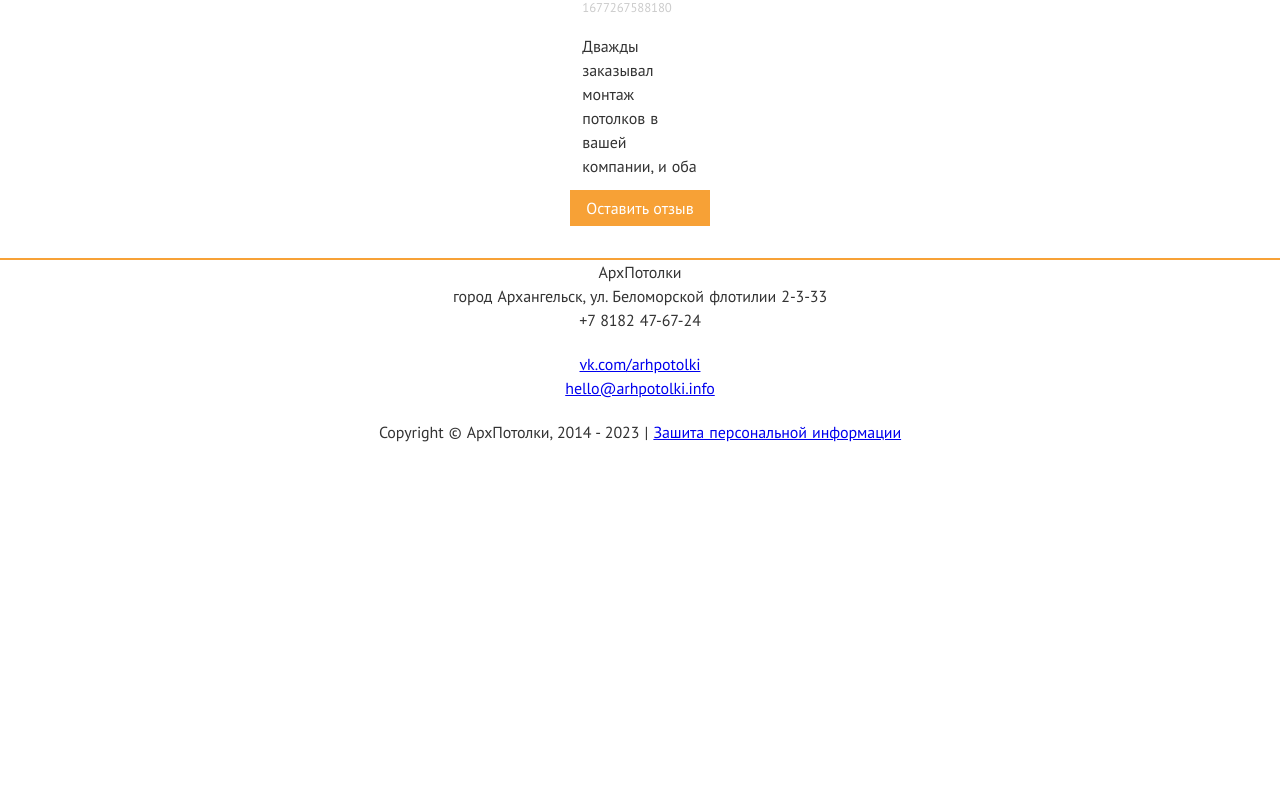
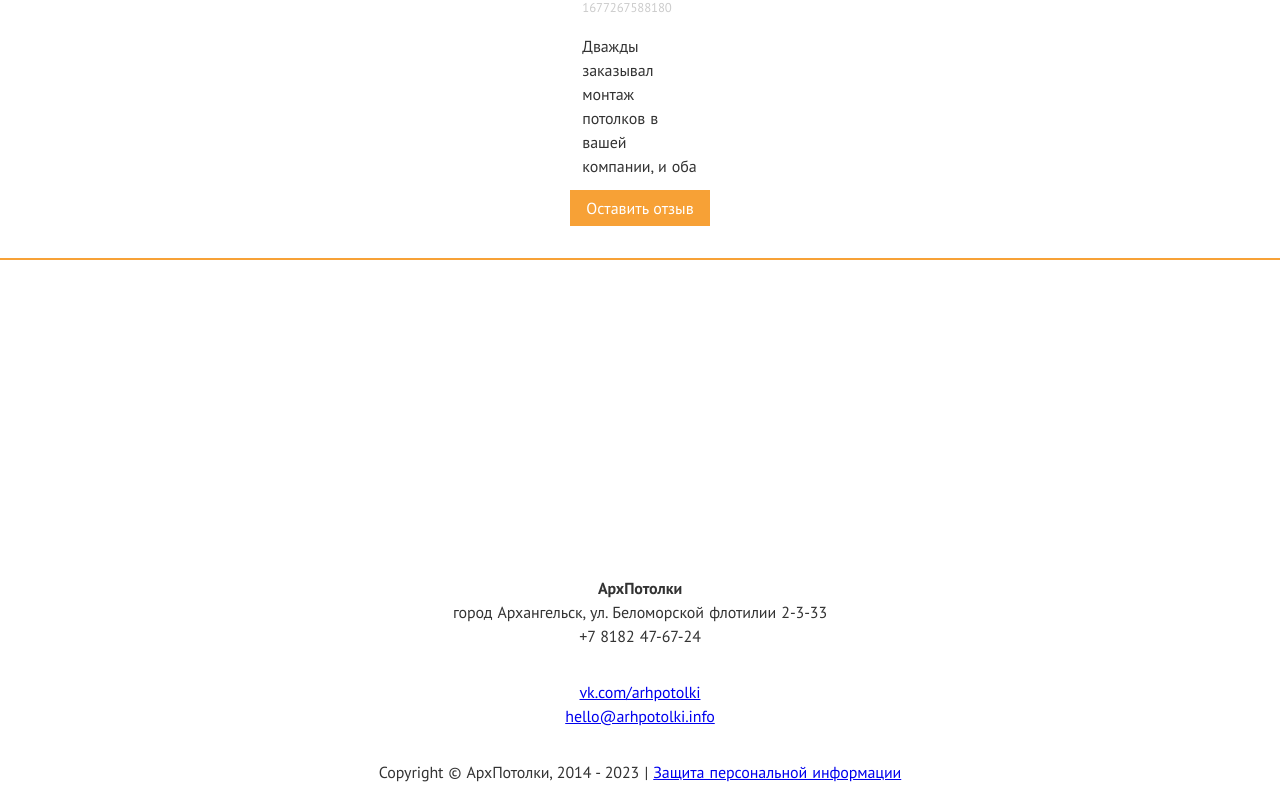
Before and after one commit to panamaprophet/arhpotolki.info, a Next.js app: page / in a window 1280 px wide. Shown: the part 6077-6877 px from the top of the page. Before the commit the page ends 6537 px from the top, so only its background shows below. Built offline with nearby package versions, Linux system fonts and the light colour scheme.

Commit message:
add Map and few fixes

```diff
--- a/src/pages/index.tsx
+++ b/src/pages/index.tsx
@@ -20,6 +20,7 @@ import { Logo } from '../components/Logo';
 import { Header } from '../components/Header';
 import { Gallery } from '../components/Gallery';
 import { Section } from '../components/Section';
+import { Map } from '../components/Map';
 
 import {
     certificates,
@@ -166,9 +167,10 @@ const App = () => {
             </Section>
 
             <Footer>
-                <Column style={{ alignItems: 'center', textAlign: 'center' }}>
+                <Column style={{ alignItems: 'center', textAlign: 'center', gap: 16 }}>
+                    <Map />
                     <Text>
-                        {contacts.companyName}
+                        <strong>{contacts.companyName}</strong>
                         <br />
                         {contacts.address}
                         <br />
@@ -187,7 +189,7 @@ const App = () => {
                     {/* insert the vk widget */}
 
                     <Text>
-                        Copyright © {contacts.companyName}, 2014 - {getFullYear()} | <a href="/terms.html">Зашита персональной информации</a>
+                        Copyright © {contacts.companyName}, 2014 - {getFullYear()} | <a href="/terms.html">Защита персональной информации</a>
                     </Text>
                 </Column>
             </Footer >
```
